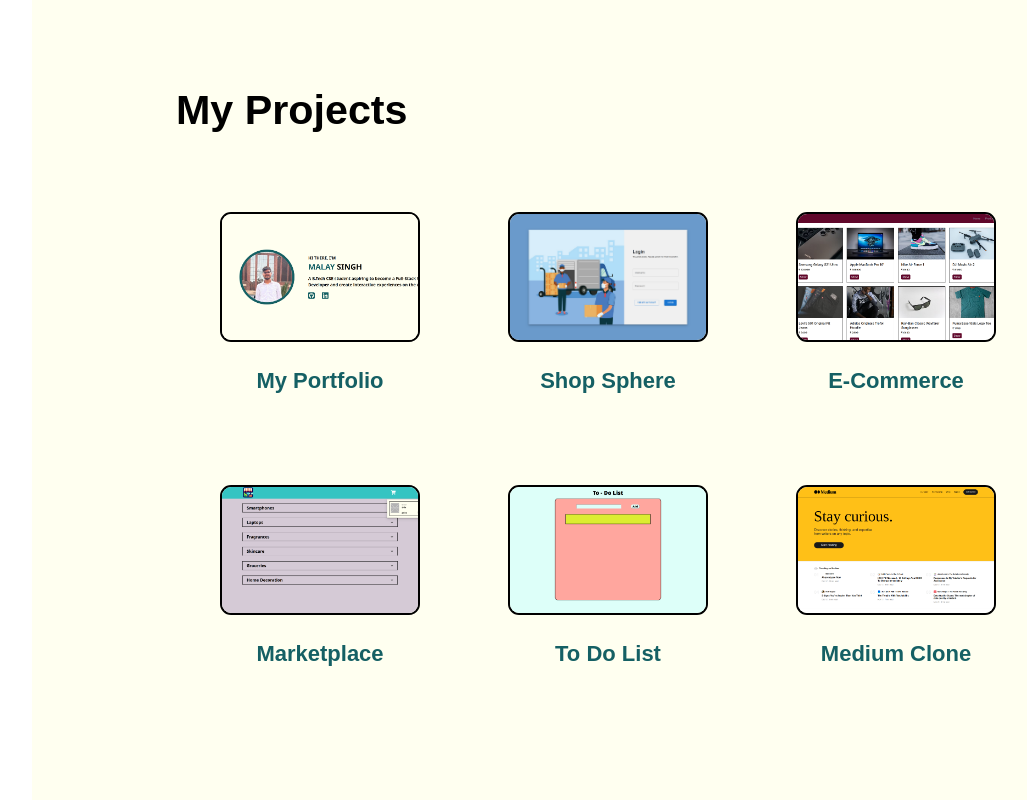
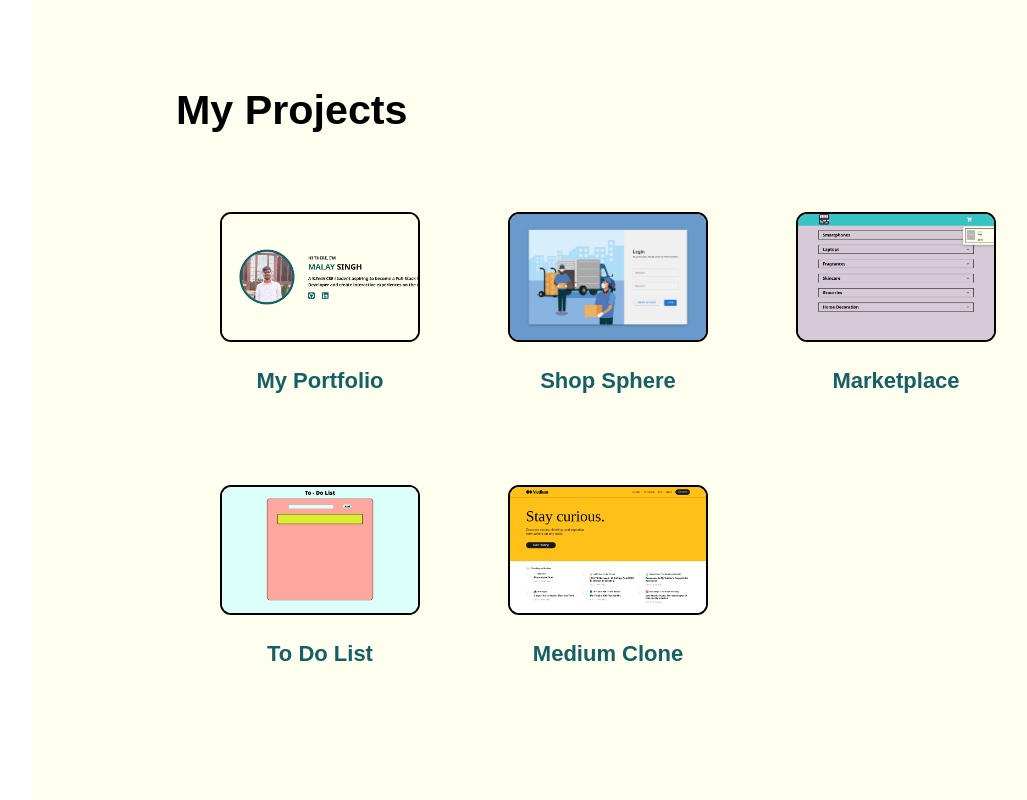
Before and after one commit to malay4singh/portfolio, a React (Vite) app: page / in a window 1280 px wide. Shown: the part 1600-2400 px from the top of the page, without its empty margins (96-1123 px from the left). Built offline with nearby package versions, Linux system fonts and the light colour scheme.

Commit message:
removed e-commerce

```diff
--- a/src/components/Projects.tsx
+++ b/src/components/Projects.tsx
@@ -21,14 +21,6 @@ function Projects(){
                         code: "https://www.github.com/malay4singh/shop-sphere.git",
                         tech: ['TypeScript', 'React.js', 'Express.js', 'Material UI', 'Razorpay'],
                         features: ['Full-Stack project using React.js and Express.js', 'Role-based Authorization', 'Payment Gateway', 'Authentication and Validation']
-                },
-                {
-                        name: "E-Commerce",
-                        img: "e-commerce.png",
-                        link: "https://e-commerce.malaysingh.com",
-                        code: "https://www.github.com/malay4singh/e-commerce.git",
-                        tech: ['EJS', 'Express.js', 'MongoDB', 'Tailwind CSS'],
-                        features: ['Full-Stack project using Express.js and EJS', 'MongoDB Atlas Database', 'Separate Authorizations for Buyer and Seller', 'Fully Responsive Design']
                 },
                 {
                         name: "Marketplace",
```
